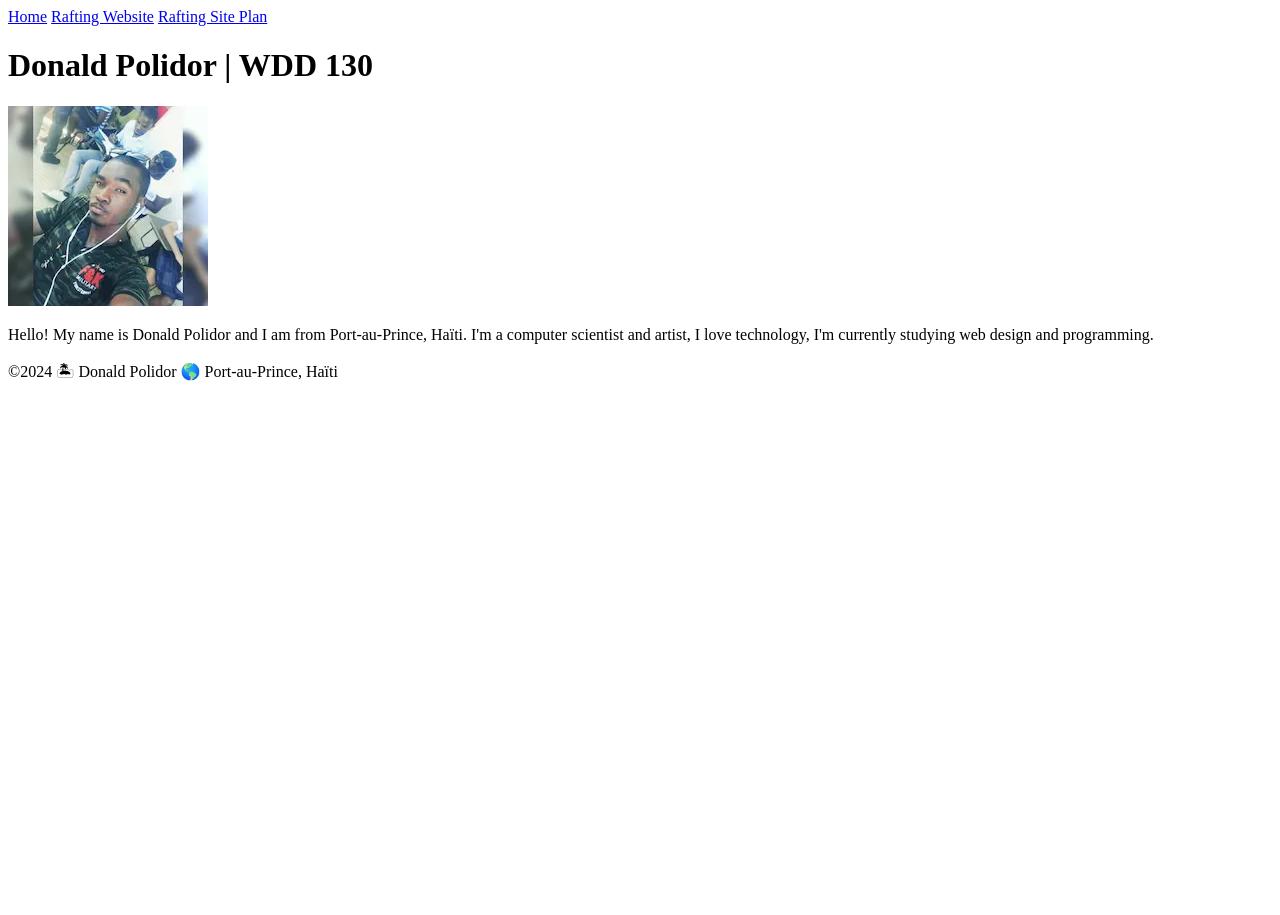
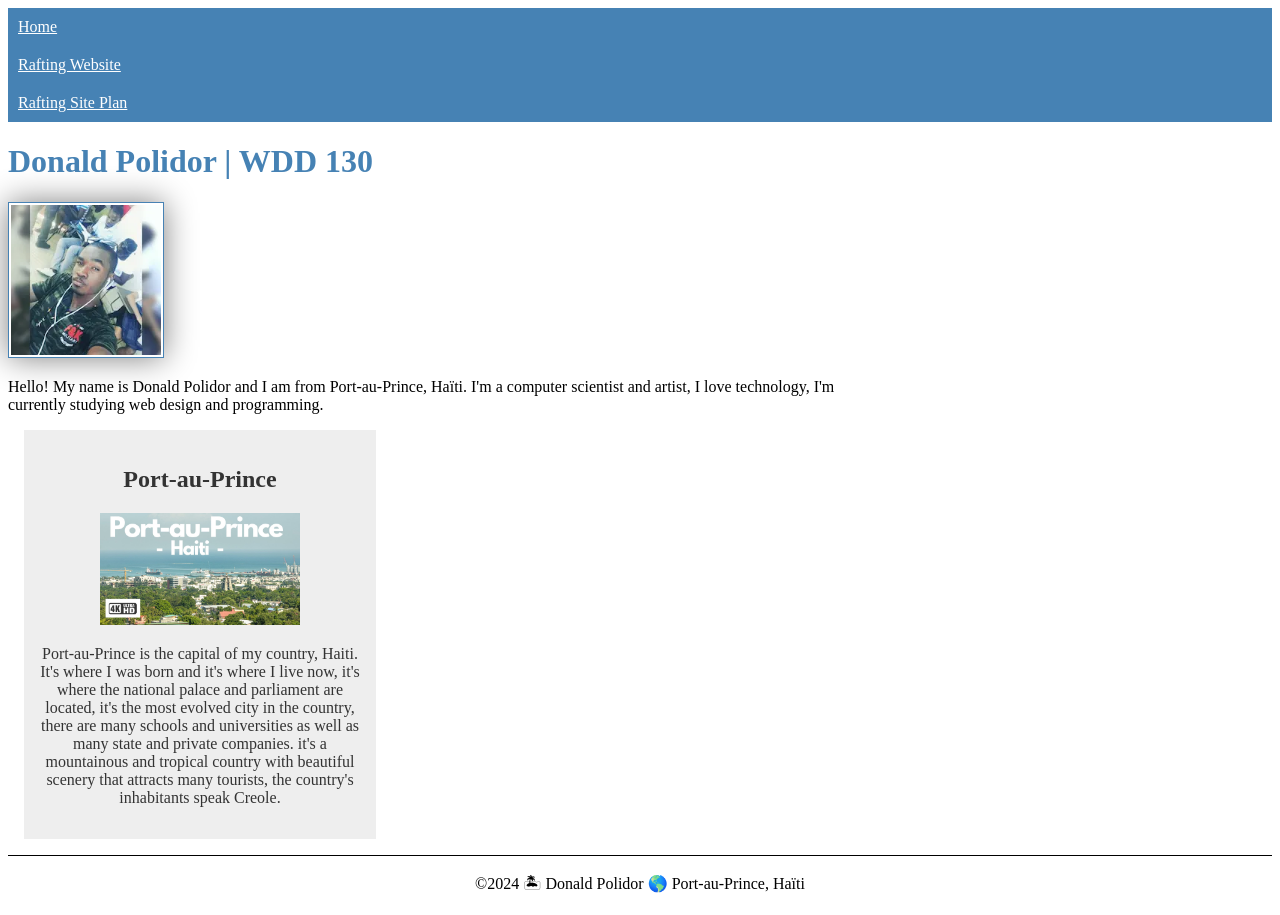
Before and after one commit to donaldpolidor/wdd130, a plain HTML site: page index.html in a window 1280 px wide. Before the commit the page ends 800 px from the top, so only its background shows below. Drawn offline with Linux system fonts and the light colour scheme.

Commit message:
update my project

```diff
--- a/index.html
+++ b/index.html
@@ -3,7 +3,14 @@
     <head>
         <meta charset="utf-8">
         <meta name="viewport" content="width=device-width,initial-scale=1.0">
-        <title> Donald Polidor | WDD 130</title>
+        <title>Donald Polidor | WDD 130</title>
+        <meta name="description" content="Donald Polidor BYU-Idaho WDD 130 cours home page">
+        <meta name="author" content="Donald Polidor">
+
+        <link rel="stylesheet" href="styles/styles.css">
+    </head>
+
+    <body>
         <header>
             <nav>
                 <a href="#">Home</a>
@@ -19,10 +26,18 @@
                 I'm currently studying web design and programming.
             </p>
         </main>
+        <aside>
+            <h2>Port-au-Prince</h2>
+            <img src="images/port-au-prince.jpg" alt="port-au-prince landscape">
+            <p>Port-au-Prince is the capital of my country, Haiti. It's where I was born and it's where I live now,
+                it's where the national palace and parliament are located,
+                it's the most evolved city in the country, there are many schools and universities as well as
+                many state and private companies. it's a mountainous and tropical country with beautiful
+                scenery that attracts many tourists, the country's inhabitants speak Creole.</p>
+        </aside>
         <footer>
             <p>©2024 🏝 Donald Polidor 🌎 Port-au-Prince, Haïti</p>
         </footer>
-    </head>
-    <body>
     </body>
+
 </html>
--- /dev/null
+++ b/styles/styles.css
@@ -0,0 +1,45 @@
+main{
+    max-width: 840px;
+}
+
+nav a{
+    color: white;
+    padding: 10px;
+    display: block;
+    background-color: steelblue;
+}
+
+aside{
+    width: 20em;
+    margin: 1em;
+    border: 1px solid rgba (0, 0, 0, 0.2); /* 1 */
+    padding: 1em;
+    background-color: #eee;
+    color: #333;
+    text-align: center;
+}
+
+aside img{
+    width: 200px;
+    height: auto;
+}
+
+h1{
+    color: steelblue;
+}
+
+main img{
+    width: 150px;
+    height: auto;
+    border: 1px solid steelblue;
+    padding: 2px;
+    box-shadow: 0 0 30px gray;
+}
+
+p{padding: 0;}
+
+footer{
+    margin-top: 1em;
+    border-top: 1px solid #000;
+    text-align: center;
+}
```
Also changed, not shown: images/port-au-prince.jpg (added).
